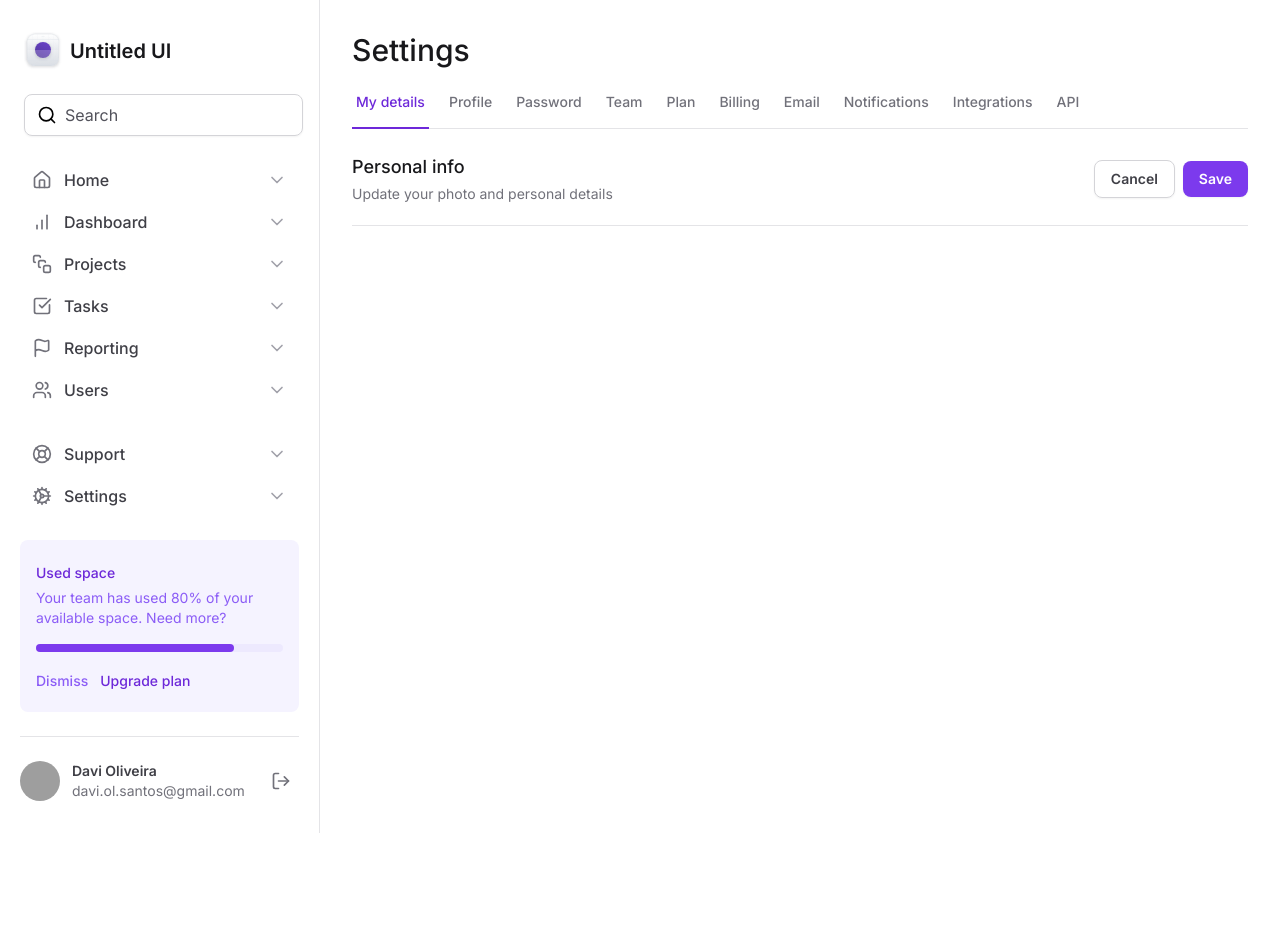
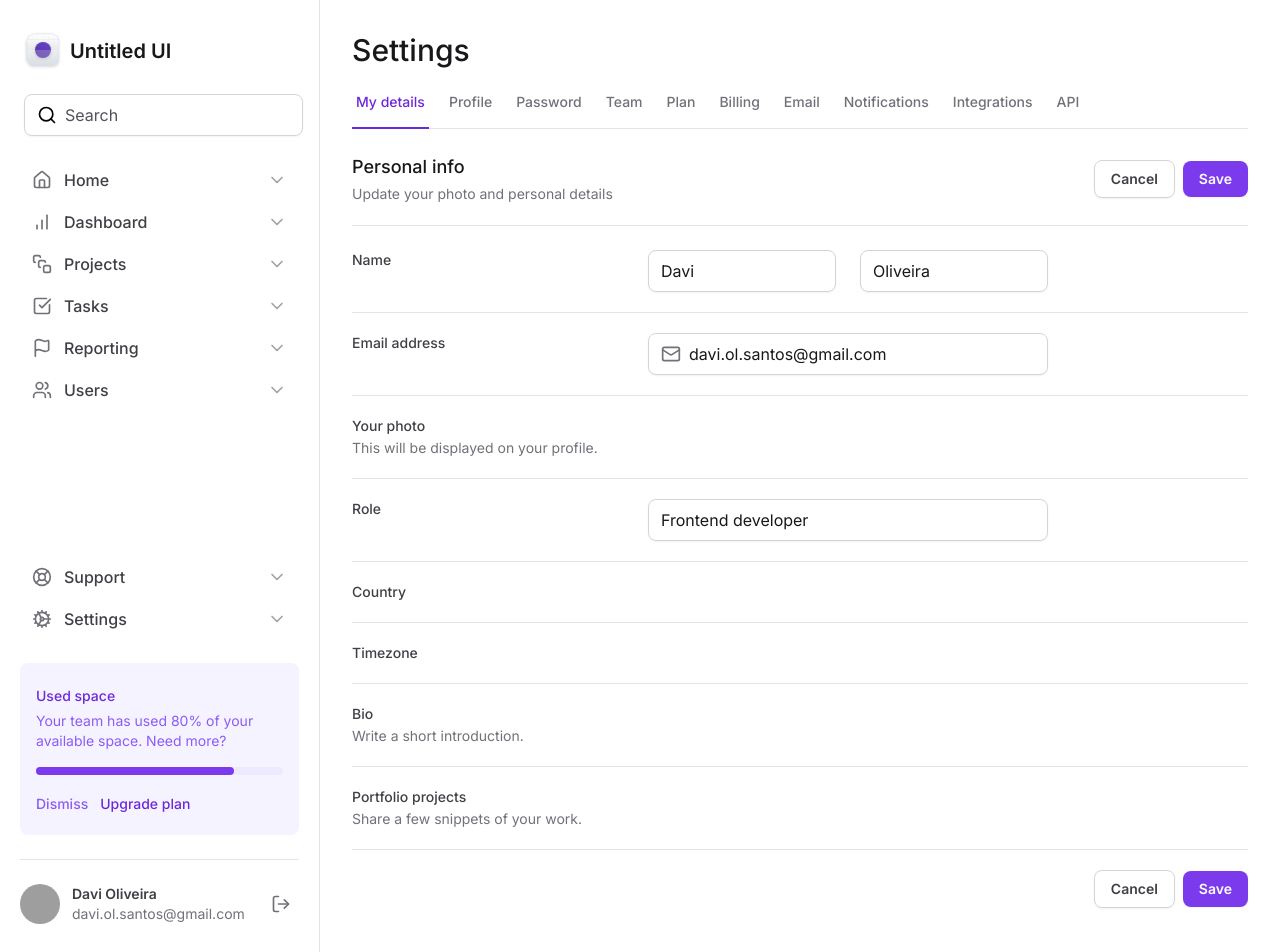
Before and after one commit to davsoliveira/ignite-tailwind, a Next.js app: page / in a window 1280 px wide. Shown: the top 952 px of the page. Before the commit the page ends 833 px from the top, so only its background shows below. Built offline with nearby package versions, Linux system fonts and the light colour scheme; grey boxes are pictures that could not be loaded.

Commit message:
criando campos do formulário

```diff
--- a/src/app/page.tsx
+++ b/src/app/page.tsx
@@ -1,4 +1,6 @@
 import { SettingsTabs } from '@/components/SettingsTabs'
+import * as Input from '@/components/Input'
+import { Mail } from 'lucide-react'
 
 export default function Home() {
   return (
@@ -33,7 +35,127 @@
           </div>
         </div>
 
-        <form id="settings" className="mt-6 flex w-full flex-col"></form>
+        <form
+          id="settings"
+          className="mt-6 flex w-full flex-col gap-5 divide-y divide-zinc-200"
+        >
+          <div className="grid grid-cols-form gap-3">
+            <label
+              htmlFor="firstName"
+              className="text-sm font-medium text-zinc-700"
+            >
+              Name
+            </label>
+            <div className="grid grid-cols-2 gap-6">
+              <Input.Root>
+                <Input.Control id="firstName" defaultValue="Davi" />
+              </Input.Root>
+
+              <Input.Root>
+                <Input.Control defaultValue="Oliveira" />
+              </Input.Root>
+            </div>
+          </div>
+
+          <div className="grid grid-cols-form gap-3 pt-5">
+            <label
+              htmlFor="email"
+              className="text-sm font-medium text-zinc-700"
+            >
+              Email address
+            </label>
+            <Input.Root>
+              <Input.Prefix>
+                <Mail className="h-5 w-5 text-zinc-500" />
+              </Input.Prefix>
+              <Input.Control
+                id="email"
+                type="email"
+                defaultValue="davi.ol.santos@gmail.com"
+              />
+            </Input.Root>
+          </div>
+
+          <div className="grid grid-cols-form gap-3 pt-5">
+            <label
+              htmlFor="email"
+              className="text-sm font-medium text-zinc-700"
+            >
+              Your photo
+              <span className="mt-0.5 block text-sm font-normal text-zinc-500">
+                This will be displayed on your profile.
+              </span>
+            </label>
+            <div />
+          </div>
+
+          <div className="grid grid-cols-form gap-3 pt-5">
+            <label htmlFor="role" className="text-sm font-medium text-zinc-700">
+              Role
+            </label>
+            <Input.Root>
+              <Input.Control id="role" defaultValue="Frontend developer" />
+            </Input.Root>
+          </div>
+
+          <div className="grid grid-cols-form gap-3 pt-5">
+            <label
+              htmlFor="country"
+              className="text-sm font-medium text-zinc-700"
+            >
+              Country
+            </label>
+            <div />
+          </div>
+
+          <div className="grid grid-cols-form gap-3 pt-5">
+            <label
+              htmlFor="timezone"
+              className="text-sm font-medium text-zinc-700"
+            >
+              Timezone
+            </label>
+            <div />
+          </div>
+
+          <div className="grid grid-cols-form gap-3 pt-5">
+            <label htmlFor="bio" className="text-sm font-medium text-zinc-700">
+              Bio
+              <span className="mt-0.5 block text-sm font-normal text-zinc-500">
+                Write a short introduction.
+              </span>
+            </label>
+            <div />
+          </div>
+
+          <div className="grid grid-cols-form gap-3 pt-5">
+            <label
+              htmlFor="projects"
+              className="text-sm font-medium text-zinc-700"
+            >
+              Portfolio projects
+              <span className="mt-0.5 block text-sm font-normal text-zinc-500">
+                Share a few snippets of your work.
+              </span>
+            </label>
+            <div />
+          </div>
+
+          <div className="flex items-center justify-end gap-2 pt-5">
+            <button
+              type="button"
+              className="rounded-lg border border-zinc-300 px-4 py-2 text-sm font-semibold text-zinc-700 shadow-sm hover:bg-zinc-50"
+            >
+              Cancel
+            </button>
+            <button
+              type="submit"
+              className="rounded-lg bg-violet-600 px-4 py-2 text-sm font-semibold text-white shadow-sm hover:bg-violet-700"
+            >
+              Save
+            </button>
+          </div>
+        </form>
       </div>
     </>
   )
--- a/tailwind.config.js
+++ b/tailwind.config.js
@@ -6,16 +6,13 @@
     extend: {
       gridTemplateColumns: {
         app: 'minmax(18rem, 20rem) 1fr',
-        profile: 'max-content 1fr min-content',
+        profile: 'max-content 1fr max-content',
+        form: 'minmax(7.5rem, 17.5rem) minmax(25rem, 1fr) minmax(0, 15rem)',
       },
 
       maxWidth: {
         app: '700px',
       },
-
-      colors: {
-        davi: '#333',
-      },
     },
   },
   plugins: [],
```
